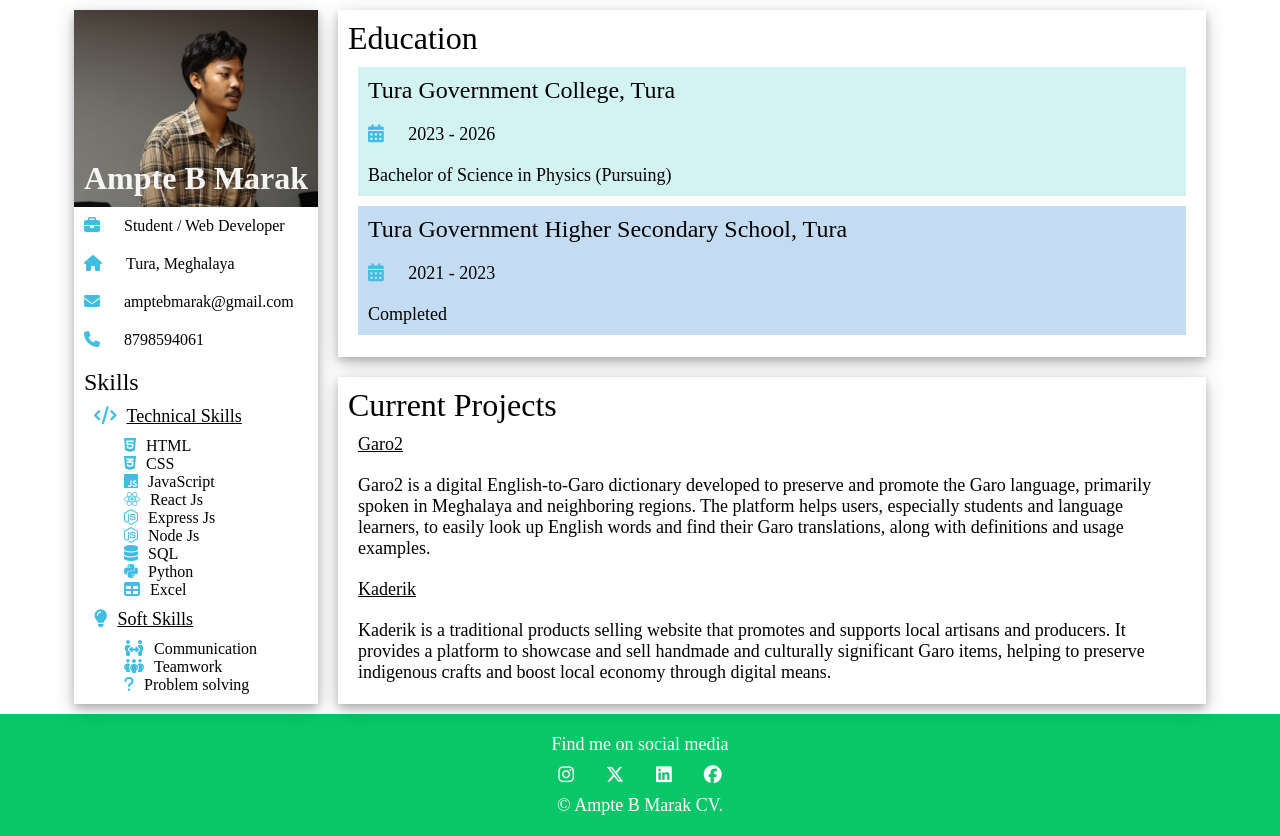
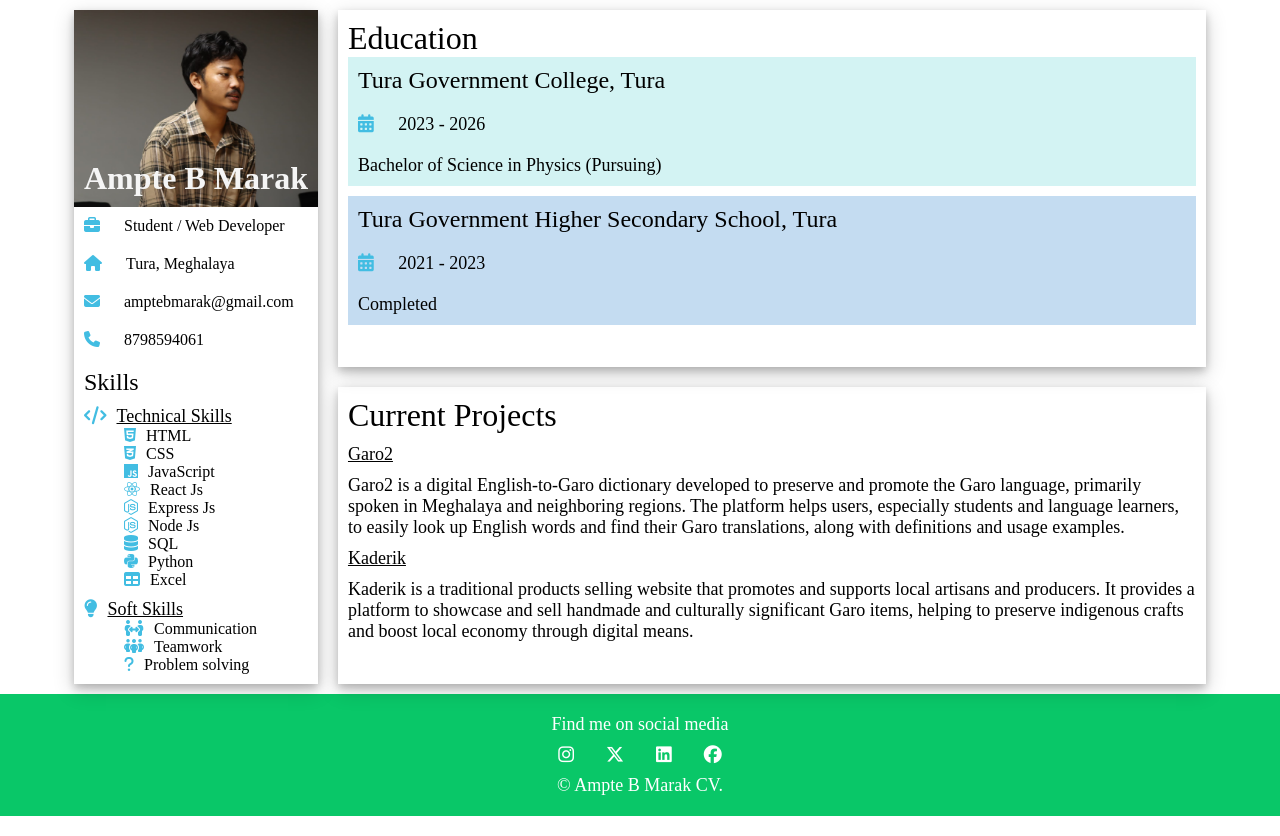
Before and after one commit to Ampte/CV, a React (Vite) app: page / in a window 1280 px wide. Built offline with nearby package versions, Linux system fonts and the light colour scheme.

Commit message:
Change padding

```diff
--- a/src/App.css
+++ b/src/App.css
@@ -57,7 +57,7 @@ span{
 .tech-skills, .soft-skills{
   font-size: large;
   text-decoration: underline;
-  padding: 10px;
+  padding-top: 10px;
 }
 
 li{
@@ -77,8 +77,9 @@ li{
 
 .project-name{
   font-size: large;
-  margin: 10px;
   text-decoration: underline;
+  margin-top: 10px;
+  margin-bottom: 10px;
 }
 
 .education{
@@ -90,12 +91,11 @@ li{
 
 .college{
   background-color: rgb(211, 243, 243);
-  margin: 10px;
+  margin-bottom: 10px;
 }
 
 .school{
   background-color: rgb(196, 220, 241);
-  margin: 10px;
 }
 
 .institution{
@@ -111,10 +111,6 @@ li{
   padding: 10px;
 }
 
-
-.project-details{
-  padding: 10px;
-}
 
 .footer{
   background-color: rgb(9, 199, 104);
```
